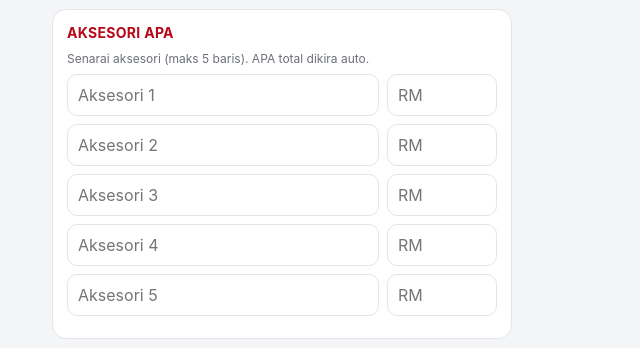
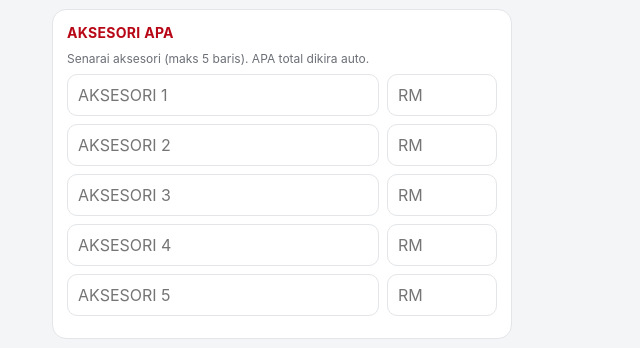
Before and after one commit to kamalrul84/vso-perodua-yusmanida, a plain HTML site: page index.html in a window 1280 px wide. Shown: the part 1590-1938 px from the top of the page, 0-640 px from the left. Drawn offline with Linux system fonts and the light colour scheme.

Commit message:
Update index.html

```diff
--- a/index.html
+++ b/index.html
@@ -30,6 +30,7 @@ header button{background:rgba(255,255,255,.18);color:#fff;border:0;border-radius
 .f label{font-size:12px;color:var(--mut);font-weight:600}
 .f input,.f textarea,.f select{font:inherit;font-size:16px;border:1px solid var(--line);border-radius:10px;padding:10px;background:#fff;color:var(--ink);width:100%;min-width:0}
 .f input:focus,.f textarea:focus{outline:2px solid var(--red);border-color:transparent}
+.f input:not([type=date]):not([data-n]):not([data-c]),.f textarea{text-transform:uppercase}
 .f input.auto{background:#FAFAFB}
 .f input.auto::placeholder{color:#111;opacity:.55}
 .f .hint{font-size:11px;color:var(--mut)}
@@ -160,7 +161,7 @@ function buildForm(){
  }
  $('#form').innerHTML=h;
  document.querySelectorAll('#form [data-k]').forEach(el=>{
-  el.addEventListener('input',()=>{V[el.dataset.k]=el.value;update(el)});
+  el.addEventListener('input',()=>{if(!el.dataset.n&&!el.dataset.c&&el.type!=='date'){const p=el.selectionStart,u=el.value.toUpperCase();if(u!==el.value){el.value=u;try{el.setSelectionRange(p,p)}catch(e){}}el.setAttribute('autocapitalize','characters')}V[el.dataset.k]=el.value;update(el)});
   if(el.dataset.n||el.dataset.c)el.addEventListener('blur',()=>{if(el.value!==''&&el.dataset.n)el.value=el.value.replace(/,/g,'')});
  });
 }
@@ -199,7 +200,7 @@ function paper(){
  const ms=k=>money(V[k]);
  let h=borders();
  const T=(cl,r1,c1,r2,c2,t)=>cell('c '+cl,r1,c1,r2,c2,t);
- const X=esc;
+ const X=v=>esc(String(v==null?'':v).toUpperCase());
  h+=cell('title',1,1,4,7,'VEHICLE SALES ORDER');
  h+=T('b s11',2,10,2,13,'YUSMANIDA AUTO SDN BHD');
  h+=T('',3,10,3,13,'LOT 28808, PERSIARAN E1/1, SRI PRISTANA');
```
